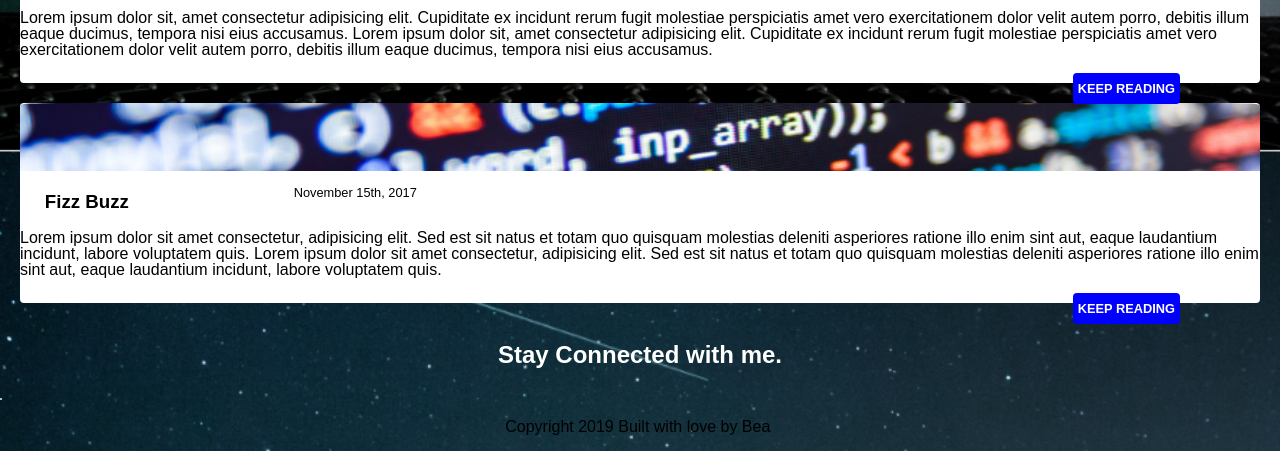
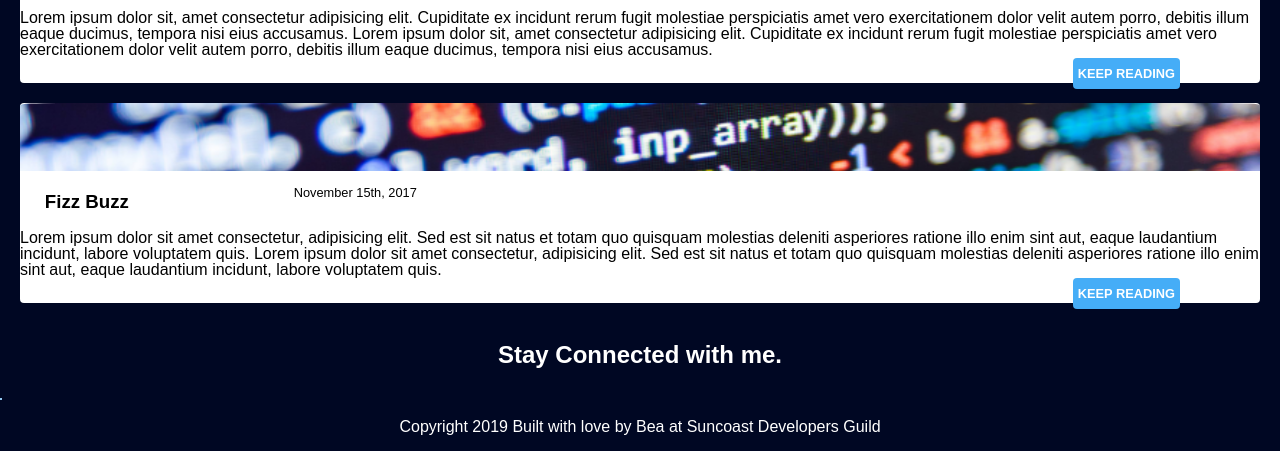
Before and after one commit to KillahBea/beas-portfolio, a website: page public/index.html in a window 1280 px wide. Shown: the part 810-1261 px from the top of the page. Drawn offline with Linux system fonts and the light colour scheme.

Commit message:
button fix

```diff
--- a/public/index.html
+++ b/public/index.html
@@ -26,6 +26,7 @@
         <li><img src="/images/sensei-sense (2).png" alt="bowls" /></li>
       </ul>
     </section>
+    <div class="bottom-background">
       <section class="react">
         <img class="react-img" src="/images/fullreact.png" alt="react logo" />
         <main class="title-date">
@@ -33,11 +34,12 @@
           <p class="date">December 6th, 2017</p>
         </main>
         <article>
-        Lorem ipsum dolor sit, amet consectetur adipisicing elit. Cupiditate ex incidunt rerum fugit
-        molestiae perspiciatis amet vero exercitationem dolor velit autem porro, debitis illum eaque
-        ducimus, tempora nisi eius accusamus. Lorem ipsum dolor sit, amet consectetur adipisicing
-        elit. Cupiditate ex incidunt rerum fugit molestiae perspiciatis amet vero exercitationem
-        dolor velit autem porro, debitis illum eaque ducimus, tempora nisi eius accusamus.
+          Lorem ipsum dolor sit, amet consectetur adipisicing elit. Cupiditate ex incidunt rerum
+          fugit molestiae perspiciatis amet vero exercitationem dolor velit autem porro, debitis
+          illum eaque ducimus, tempora nisi eius accusamus. Lorem ipsum dolor sit, amet consectetur
+          adipisicing elit. Cupiditate ex incidunt rerum fugit molestiae perspiciatis amet vero
+          exercitationem dolor velit autem porro, debitis illum eaque ducimus, tempora nisi eius
+          accusamus.
         </article>
         <button>KEEP READING</button>
       </section>
@@ -50,9 +52,9 @@
         <article>
           Lorem ipsum dolor sit amet consectetur, adipisicing elit. Sed est sit natus et totam quo
           quisquam molestias deleniti asperiores ratione illo enim sint aut, eaque laudantium
-        incidunt, labore voluptatem quis. Lorem ipsum dolor sit amet consectetur, adipisicing elit.
-        Sed est sit natus et totam quo quisquam molestias deleniti asperiores ratione illo enim sint
-        aut, eaque laudantium incidunt, labore voluptatem quis.
+          incidunt, labore voluptatem quis. Lorem ipsum dolor sit amet consectetur, adipisicing
+          elit. Sed est sit natus et totam quo quisquam molestias deleniti asperiores ratione illo
+          enim sint aut, eaque laudantium incidunt, labore voluptatem quis.
         </article>
         <button>KEEP READING</button>
       </section>
@@ -64,8 +66,9 @@
       </section>
       <footer>
         <p>
-        Copyright 2019 Built with love by Bea <img src="" alt="" at Suncoast Developers Guild />
+          Copyright 2019 Built with love by Bea at Suncoast Developers Guild
         </p>
       </footer>
+    </div>
   </body>
 </html>
--- a/public/screen.css
+++ b/public/screen.css
@@ -58,6 +58,10 @@ body {
   position: relative;
   margin-bottom: -2px;
 }
+.bottom-background {
+  background-color: #000723;
+  margin-top: 0%;
+}
 .react-img {
   object-fit: cover;
   height: 68px;
@@ -85,7 +89,7 @@ body {
   justify-content: baseline;
 }
 button {
-  background-color: blue;
+  background-color: #45adf7;
   font-size: 0.8rem;
   font-weight: bold;
   border: none;
@@ -95,7 +99,7 @@ button {
   display: flex;
   position: absolute;
   right: 100px;
-  margin-top: -10px;
+  margin-top: -25px;
 }
 
 article {
@@ -134,4 +138,5 @@ h2 {
 footer {
   display: flex;
   justify-content: center;
+  color: white;
 }
```
Lines whose indentation alone changed are shown as unchanged.
